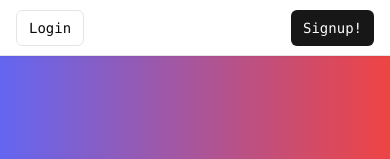
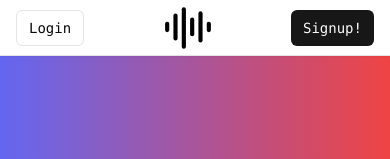
Before and after one commit to enickgoku/tune-tasks, a Next.js app: page / in a window 390 px wide. Shown: the top 159 px of the page. Built offline with nearby package versions, Linux system fonts and the light colour scheme.

Commit message:
added clerk functionality

```diff
--- a/app/(marketing)/_components/navbar.tsx
+++ b/app/(marketing)/_components/navbar.tsx
@@ -1,7 +1,10 @@
 import Link from 'next/link';
+import Image from 'next/image';
 
 import { Logo } from '@/components/logo';
 import { Button } from '@/components/ui/button';
+
+import AudioIcon from '@/public/logo.svg';
 
 export const Navbar = () => {
   return (
@@ -12,6 +15,16 @@ export const Navbar = () => {
           <Button size="sm" variant="outline" asChild>
             <Link href="/sign-in">Login</Link>
           </Button>
+          <div className="hover:opacity-60 md:hidden transition">
+            <Link href="/">
+              <Image
+                src={AudioIcon}
+                alt="Tune Tasks Logo"
+                width={50}
+                height={100}
+              />
+            </Link>
+          </div>
           <Button size="sm" variant="default" asChild>
             <Link href="/sign-up">Signup!</Link>
           </Button>
--- a/app/(marketing)/page.tsx
+++ b/app/(marketing)/page.tsx
@@ -38,7 +38,7 @@ const MarketingPage = () => {
         size="lg"
         asChild
       >
-        <Link href="/">Use Tune Tasks for Free!</Link>
+        <Link href="/sign-up">Use Tune Tasks for Free!</Link>
       </Button>
     </div>
   );
--- /dev/null
+++ b/app/(platform)/(clerk)/layout.tsx
@@ -0,0 +1,7 @@
+const ClerkLayout = ({ children }: { children: React.ReactNode }) => {
+  return (
+    <div className="flex h-full items-center justify-center">{children}</div>
+  );
+};
+
+export default ClerkLayout;
--- /dev/null
+++ b/app/(platform)/(clerk)/sign-in/[[...sign-in]]/page.tsx
@@ -0,0 +1,5 @@
+import { SignIn } from '@clerk/nextjs';
+
+export default function Page() {
+  return <SignIn />;
+}
--- /dev/null
+++ b/app/(platform)/(clerk)/sign-up/[[...sign-up]]/page.tsx
@@ -0,0 +1,5 @@
+import { SignUp } from '@clerk/nextjs';
+
+export default function Page() {
+  return <SignUp />;
+}
--- /dev/null
+++ b/app/(platform)/layout.tsx
@@ -0,0 +1,7 @@
+import { ClerkProvider } from '@clerk/nextjs';
+
+const PlatformLayout = ({ children }: { children: React.ReactNode }) => {
+  return <ClerkProvider>{children}</ClerkProvider>;
+};
+
+export default PlatformLayout;
```
Also changed, not shown: middleware.ts (added, +9 -0 lines).
